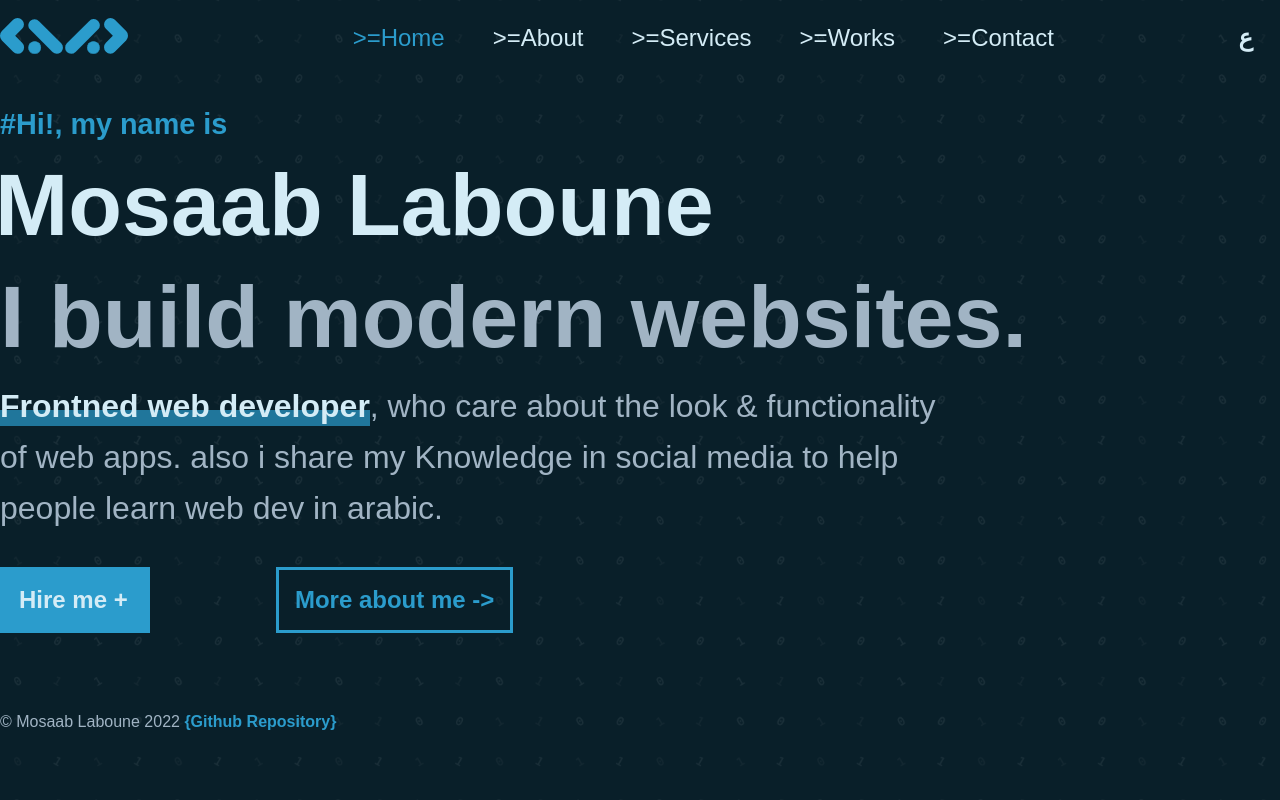
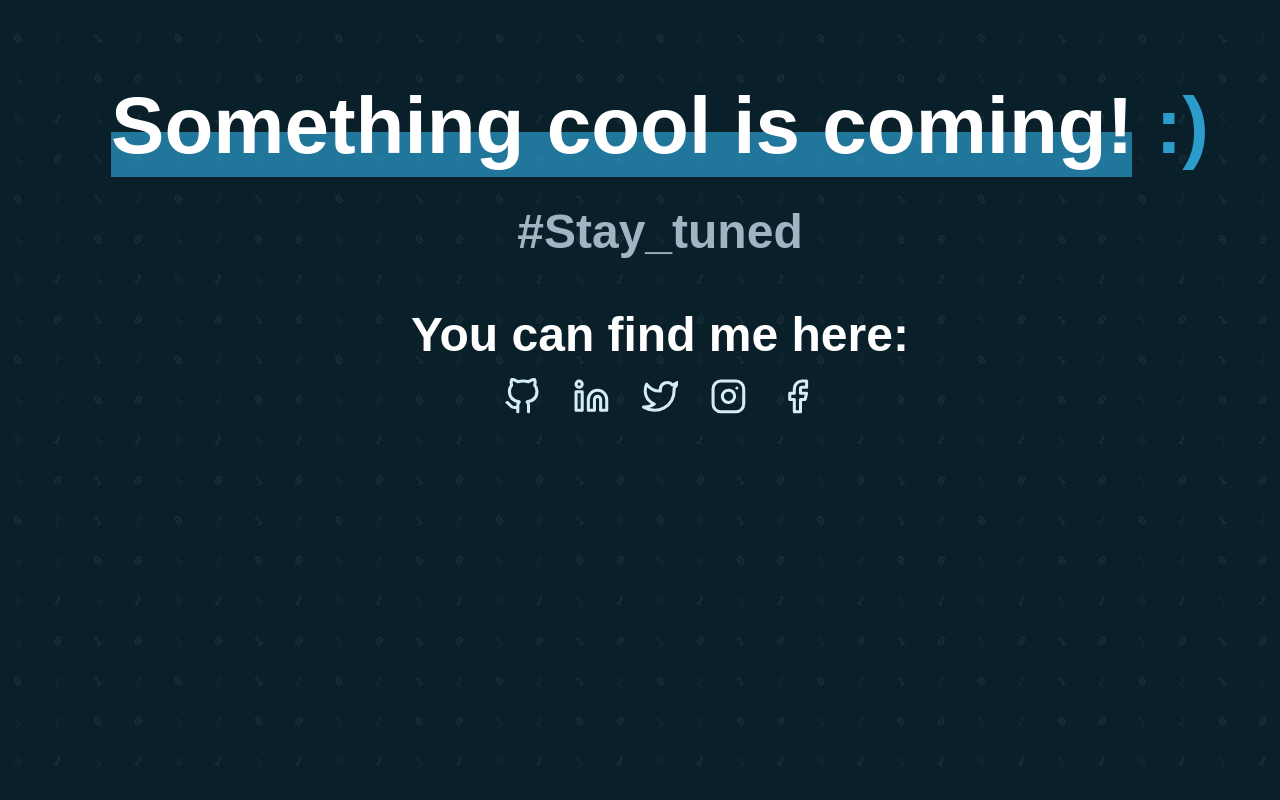
Before and after one commit to mosaablaboune/my-portfolio, a Vue app: page / in a window 1280 px wide. Shown: the top 800 px of the page. Built offline with nearby package versions, Linux system fonts and the light colour scheme; a web font is replaced by a local one.

Commit message:
coming soon!

```diff
--- a/src/App.vue
+++ b/src/App.vue
@@ -3,16 +3,27 @@ import { ref, watch } from 'vue';
 import TheHeader from './components/TheHeader/TheHeader.vue';
 import Footer from './components/Footer.vue';
 import Cursor from './components/Cursor.vue';
+import SocialButton from './components/Buttons/SocialButton.vue';
 
+
+const lanche = ref(true)
 
 
 </script>
 
 <template>
   <!--<Cursor/>-->
-  <TheHeader/>
-  <router-view/>
-  <Footer/>
+  <div class="applictation" v-if="!lanche">
+    <TheHeader/>
+    <router-view/>
+    <Footer/>
+  </div>
+  <div class="mantain" v-else>
+    <h1>Something cool is coming! <span>:)</span></h1>
+    <p class="tuned">#Stay_tuned</p>
+    <p class="socials">You can find me here:</p>
+    <SocialButton direction="row" class="primary"/>
+  </div>
 </template>
 
 <style>
@@ -38,8 +49,51 @@ import Cursor from './components/Cursor.vue';
   width: 1320px;
 }
 
+.mantain {
+  width: 100%;
+  margin-top: 5rem;
+  display: flex;
+  flex-direction: column;
+  justify-content: center;
+  align-items: center;
+}
 
+.mantain span {
+  color: var(--main-color);
+}
 
+.mantain h1 {
+  font-family: ibm-plex-arabic, sans-serif;
+  font-size: 5rem;
+  color: #ffffff;
+  position: relative;
+  margin: 0;
+}
+.mantain h1::after {
+    content: '';
+    width: 93%;
+    position: absolute;
+    height: 2.8rem;
+    top: 57%;
+    left: 0;
+    z-index: -1;
+    opacity: .7;
+    background-color: var(--main-color);
+}
+.mantain .tuned {
+  color: var(--secondary-color);
+  font-size: 3rem;
+  font-family: 'Cascadia Code', sans-serif;
+  font-weight: 600;
+  margin-top: 2rem;
+}
+
+.socials {
+  color: #ffffff;
+  font-size: 3rem;
+  font-weight: 600;
+  margin: 0 0 1rem;
+}
 
 
 /*@keyframes slide {
--- a/src/components/Buttons/SocialButton.vue
+++ b/src/components/Buttons/SocialButton.vue
@@ -6,7 +6,7 @@
         <a href="https://www.linkedin.com/in/mosaablaboune" target="_blank" rel="noopener noreferrer">
             <svg xmlns="http://www.w3.org/2000/svg"  viewBox="0 0 24 24" fill="none" stroke="currentColor" stroke-width="2" stroke-linecap="round" stroke-linejoin="round" class="feather feather-linkedin"><path d="M16 8a6 6 0 0 1 6 6v7h-4v-7a2 2 0 0 0-2-2 2 2 0 0 0-2 2v7h-4v-7a6 6 0 0 1 6-6z"></path><rect x="2" y="9" width="4" height="12"></rect><circle cx="4" cy="4" r="2"></circle></svg>
         </a>
-        <a href="https://twitter.com/mosaab_laboune" target="_blank" rel="noopener noreferrer">
+        <a href="https://twitter.com/mosaab_dev" target="_blank" rel="noopener noreferrer">
             <svg xmlns="http://www.w3.org/2000/svg"  viewBox="0 0 24 24" fill="none" stroke="currentColor" stroke-width="2" stroke-linecap="round" stroke-linejoin="round" class="feather feather-twitter"><path d="M23 3a10.9 10.9 0 0 1-3.14 1.53 4.48 4.48 0 0 0-7.86 3v1A10.66 10.66 0 0 1 3 4s-4 9 5 13a11.64 11.64 0 0 1-7 2c9 5 20 0 20-11.5a4.5 4.5 0 0 0-.08-.83A7.72 7.72 0 0 0 23 3z"></path></svg>
         </a>
         <a href="https://www.instagram.com/mosaab.dev/" target="_blank" rel="noopener noreferrer">
```
